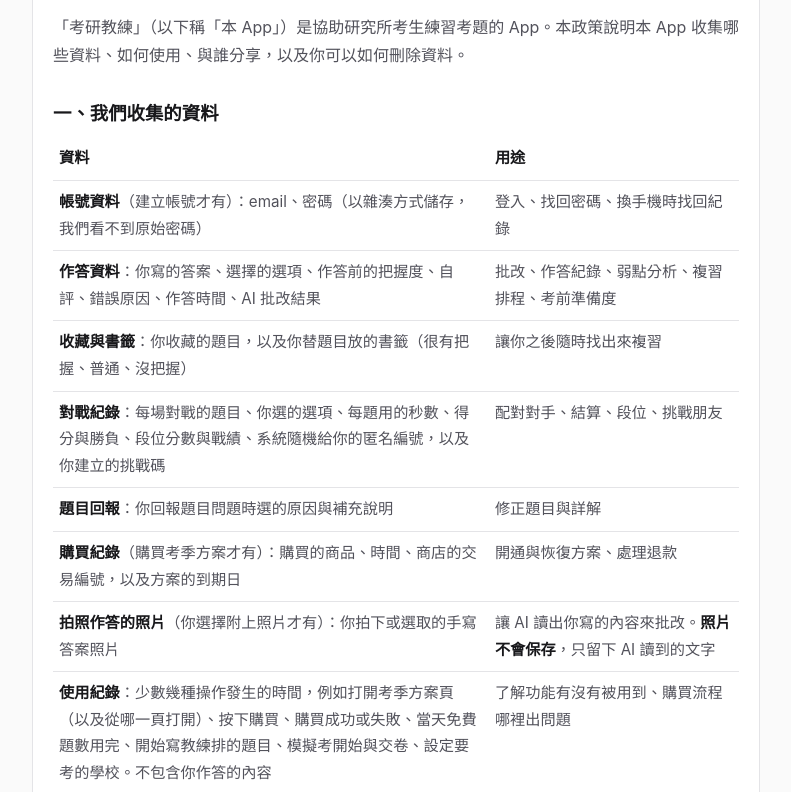
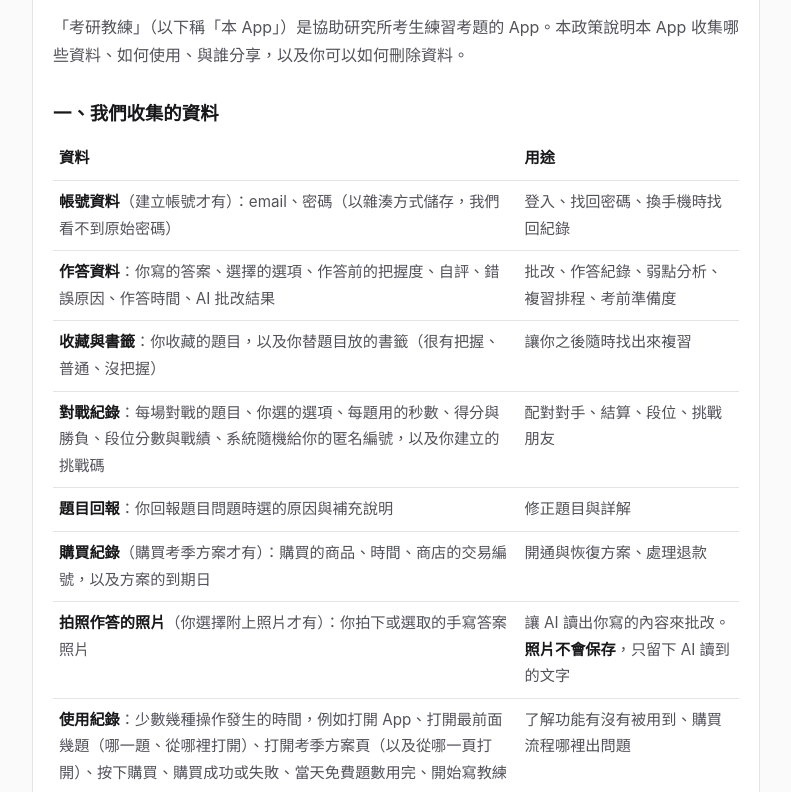
Before and after one commit to hakuhaku24/kaoyan-coach-legal, a plain HTML site: page privacy.html in a window 1280 px wide. Shown: the part 159-951 px from the top of the page, without its empty margins (244-1035 px from the left). Drawn offline with Linux system fonts and the light colour scheme.

Commit message:
docs: privacy policy usage records include opening the app and the first few questions
Co-Authored-By: Claude Opus 5.5 <noreply@anthropic.com>

```diff
--- a/privacy.html
+++ b/privacy.html
@@ -24,7 +24,7 @@
       <tr><td><strong>題目回報</strong>：你回報題目問題時選的原因與補充說明</td><td>修正題目與詳解</td></tr>
       <tr><td><strong>購買紀錄</strong>（購買考季方案才有）：購買的商品、時間、商店的交易編號，以及方案的到期日</td><td>開通與恢復方案、處理退款</td></tr>
       <tr><td><strong>拍照作答的照片</strong>（你選擇附上照片才有）：你拍下或選取的手寫答案照片</td><td>讓 AI 讀出你寫的內容來批改。<strong>照片不會保存</strong>，只留下 AI 讀到的文字</td></tr>
-      <tr><td><strong>使用紀錄</strong>：少數幾種操作發生的時間，例如打開考季方案頁（以及從哪一頁打開）、按下購買、購買成功或失敗、當天免費題數用完、開始寫教練排的題目、模擬考開始與交卷、設定要考的學校。不包含你作答的內容</td><td>了解功能有沒有被用到、購買流程哪裡出問題</td></tr>
+      <tr><td><strong>使用紀錄</strong>：少數幾種操作發生的時間，例如打開 App、打開最前面幾題（哪一題、從哪裡打開）、打開考季方案頁（以及從哪一頁打開）、按下購買、購買成功或失敗、當天免費題數用完、開始寫教練排的題目、模擬考開始與交卷、設定要考的學校。不包含你作答的內容</td><td>了解功能有沒有被用到、購買流程哪裡出問題</td></tr>
       <tr><td><strong>錯題完整報告</strong>（考季方案，你按下「產生」才有）：AI 依你的錯題寫成的報告內容，以及產生的時間</td><td>讓你之後重看，並限制每週產生一次</td></tr>
       <tr><td><strong>題目追問</strong>（你送出追問才有）：你對某一題輸入的追問內容、AI 的回答，以及送出的時間</td><td>讓你之後在那一題重看這段對話，並限制每題可問的次數與免費、每日可問的題數；你回報題目時可以選擇附上這段對話</td></tr>
     </table>
```
